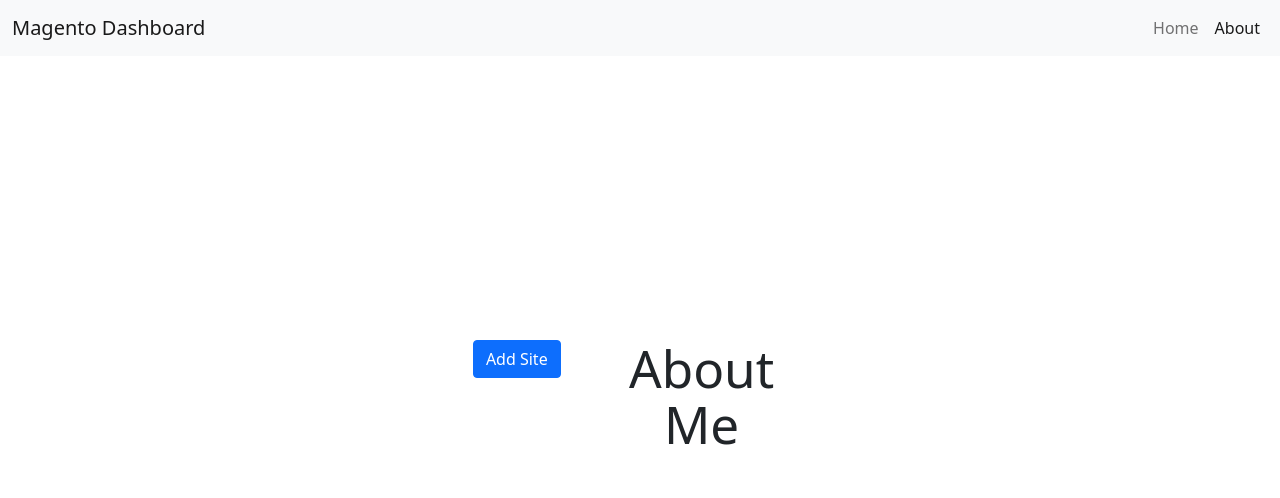
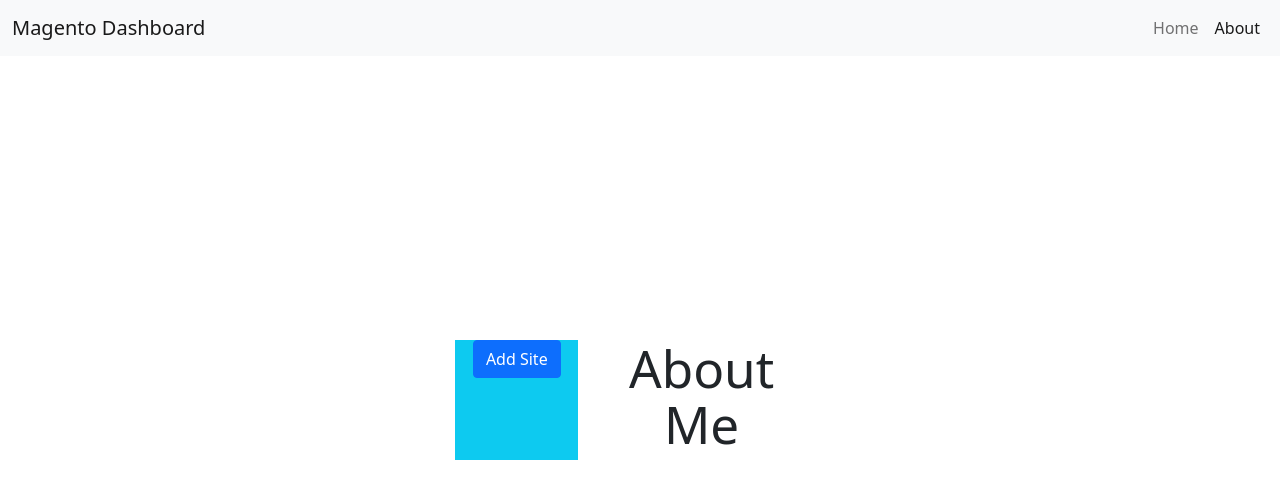
Before and after one commit to 5mehulhelp5/magento2-developer-dashboard, a React (Vite) app: page /about in a window 1280 px wide. Shown: the top 498 px of the page. Built offline with nearby package versions, Linux system fonts and the light colour scheme.

Commit message:
Add ProjectList to About.tsx

```diff
--- a/src/pages/About.tsx
+++ b/src/pages/About.tsx
@@ -1,4 +1,5 @@
 import Header from '../components/Header'
+import ProjectList from '../components/ProjectList'
 import '../styles/App.css'
 
 function Home() {
@@ -8,10 +9,8 @@ function Home() {
 
             <main className={'container-fluid'}>
                 <div className={'row'}>
-                    <div className={'col-12 col-md-5 col-xl-4'}>
-                        <div>
-                            <a href="/add" className={"btn btn-primary"}>Add Site</a>
-                        </div>
+                    <div className={'bg-info col-12 col-md-5 col-xl-4'}>
+                        <ProjectList />
                     </div>
 
                     <div className={'col-12 col-md-7 col-xl-8'}>
```
